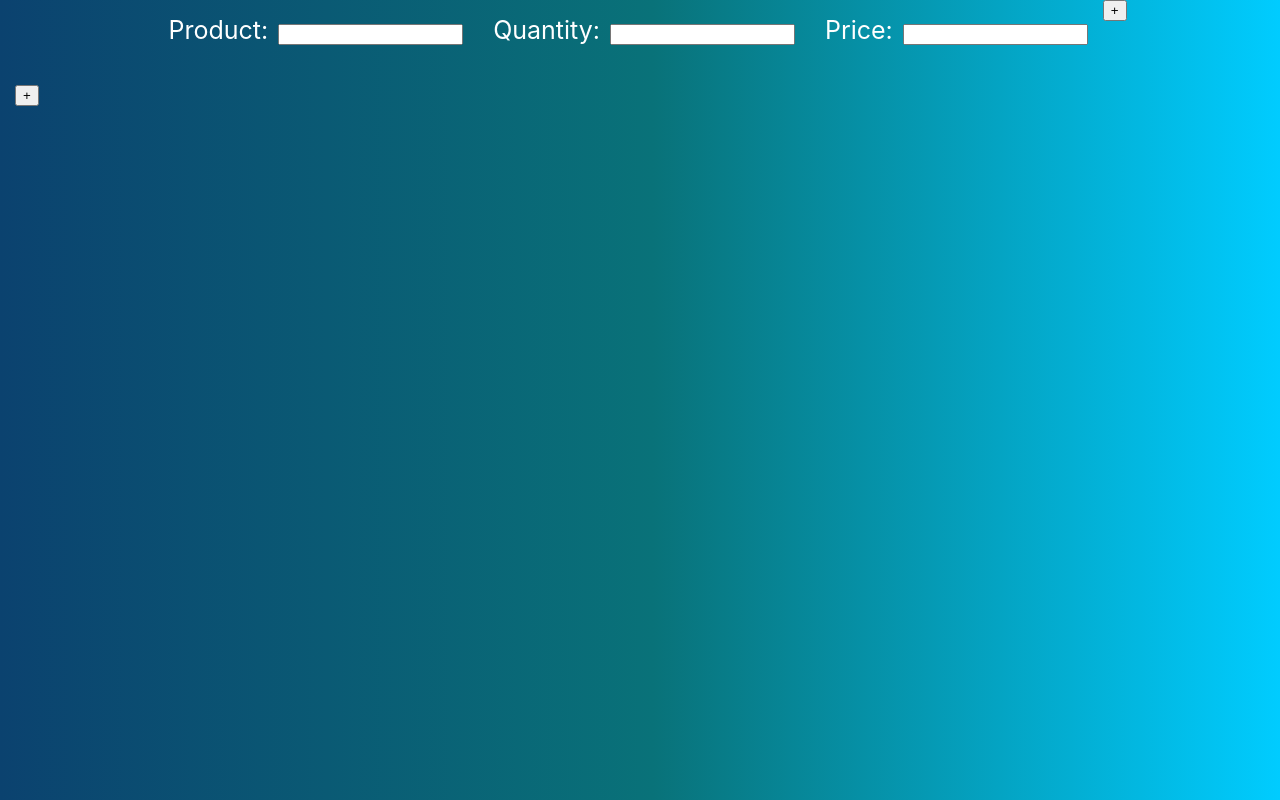
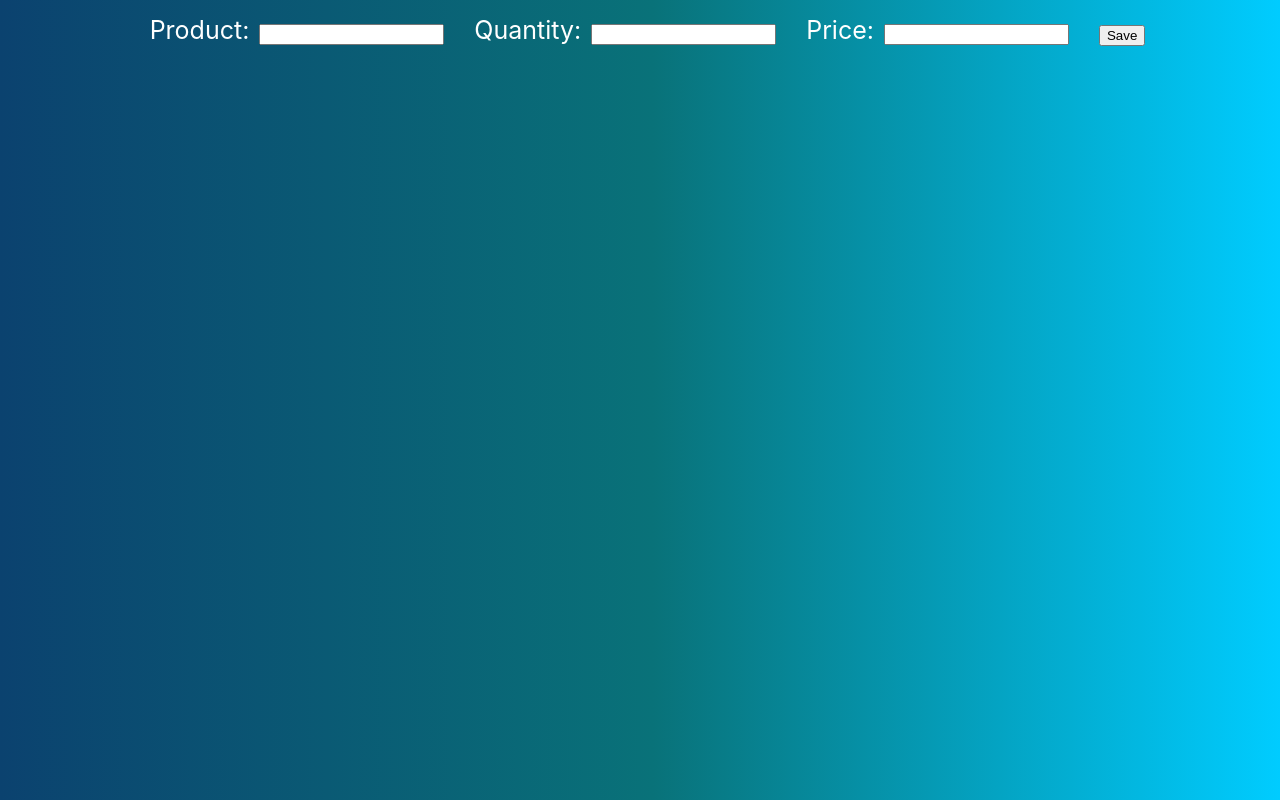
Before and after one commit to Naylin15/react-list, a React (Create React App) app: page / in a window 1280 px wide. Built offline with nearby package versions, Linux system fonts and the light colour scheme.

Commit message:
feat(table): add objects in table
Signed-off-by: Naylin Medina <nmedina@teclib.com>

```diff
--- a/src/App.css
+++ b/src/App.css
@@ -28,6 +28,15 @@ button {
   margin: 25px 0px 0px 15px;
 }
 
-.App-link {
-  color: #61dafb;
+#save {
+  margin: 25px 0px 0px 15px;
 }
+
+.table {
+  justify-content: center;
+}
+
+.delete {
+  color: red;
+  font-weight: bold;
+}
--- a/src/App.js
+++ b/src/App.js
@@ -11,55 +11,22 @@ class App extends Component {
     }
   }
 
-  addProduct = () => {
+  addProduct = (newP) => {
 
     this.setState({
       products: [
-        ...this.state.products, { name: "", quantity: 0, price: 0 }
+        ...this.state.products, newP
       ],
     })
     console.log(this.state.products);
   }
 
-  changeProduct = (id, newValue) => {
-    const newtProducts = [...this.state.products]
-    newtProducts[id] = {...newtProducts[id], ...newValue}
-
-    this.setState({
-      products: newtProducts,
-    })
-  }
-
   render() {
     return (
         <div className="main">
-        <Product/>
-        {/* <Product
-              // key={`product-${index}`}
-              // id={index}
-              name={this.state.products.name}
-              quantity={this.state.products.quantity}
-              price={this.state.products.price}
-              changeProduct={this.changeProduct}
-            /> */}
-        <button
-            type="button"
-            onClick={this.addProduct}>
-              +
-        </button>
-
-        {/* {
-          this.state.products.map((product, index) => (
-            <Product
-              key={`product-${index}`}
-              id={index}
-              name={product.name}
-              quantity={product.quantity}
-              price={product.price}
-              changeProduct={this.changeProduct}
-            />
-          ))
-        } */}
+        <Product
+          addNewProduct = {this.addProduct}
+        />
         {
           this.state.products.map((product, index) => (
             <Table
--- a/src/Product.js
+++ b/src/Product.js
@@ -3,7 +3,6 @@ import React, { Component } from 'react';
 class Product extends Component {
   constructor(props) {
     super(props)
-
     this.state = {
       products: [
         {
@@ -12,36 +11,35 @@ class Product extends Component {
           price: 0
         }
       ],
+    // name: props.name,
+    // quantity: props.quantity,
+    // price: props.price
     }
   }
 
   changeField = (e) => {
     const { value, name } = e.target;
-
     this.setState({
       [name]: value
     })
 
   }
 
+  clickSubmit = (e) => {
+    e.preventDefault();
+    this.props.addNewProduct(this.state)
+  }
+
   render() {
     return (
       <div className="product">
-      <form className="product">
+      <form className="product" onSubmit={this.clickSubmit}>
       <label>
           Product:
           <input
             type="text"
-            name="nameProduct"
-            // value={this.props.name}
-            onChange={this.changeField
-            //   (e) => {this.props.changeProduct(
-            //   this.props.id,
-            //   {
-            //     name: e.target.value
-            //   }
-            // )}
-            }
+            name="name"
+            onChange={this.changeField}
           />
       </label>
       <br/>
@@ -50,16 +48,7 @@ class Product extends Component {
           <input
             type="text"
             name="quantity"
-            // value={this.props.quantity}
-            onChange={this.changeField
-
-            //   (e) => {this.props.changeProduct(
-            //   this.props.id,
-            //   {
-            //     quantity: e.target.value
-            //   }
-            // )}
-            }
+            onChange={this.changeField}
           />
       </label>
       <br/>
@@ -68,22 +57,19 @@ class Product extends Component {
           <input
             type="text"
             name="price"
-            // value={this.props.price}
-            onChange={this.changeField
-            //   (e) => {this.props.changeProduct(
-            //   this.props.id,
-            //   {
-            //     price: e.target.value
-            //   }
-            // )}
-            }
+            onChange={this.changeField}
           />
       </label>
-      <input type="submit" value="+" />
+      <input
+        id="save"
+        type="submit"
+        value="Save"
+      />
       </form>
       </div>
     );
   }
 }
 
+
 export default Product;
--- a/src/Table.js
+++ b/src/Table.js
@@ -3,11 +3,12 @@ import React, { Component } from 'react';
 class Table extends Component {
   render() {
     return (
-      <div>
+      <div className="table">
         <label>{this.props.name}</label>
         <label>{this.props.quantity}</label>
         <label>{this.props.price}</label>
-        <button>X</button>
+        <button className="edit">E</button>
+        <button className="delete">X</button>
       </div>
     );
   }
```
